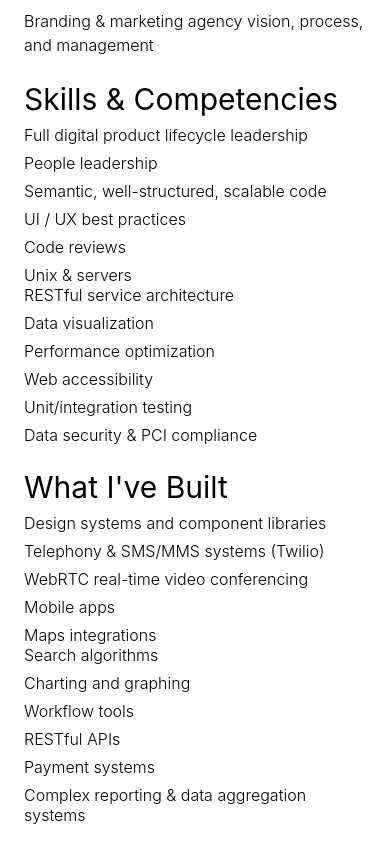
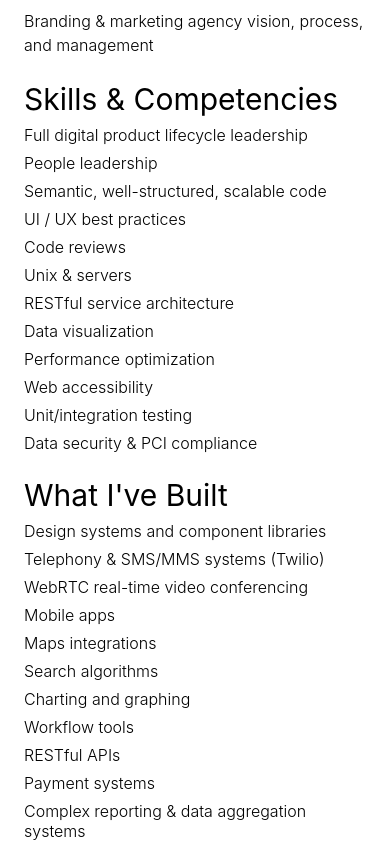
Before and after one commit to DerektheDev/derekthe-dev, a Next.js app: page /resume in a window 390 px wide. Shown: the part 2221-3064 px from the top of the page. Built offline with nearby package versions, Linux system fonts and the light colour scheme.

Commit message:
fix small spacing issue on mobile

```diff
--- a/pages/resume/list.js
+++ b/pages/resume/list.js
@@ -5,7 +5,7 @@ const List = ({ title = "Default", entries = [] }) => {
   return (
     <div>
       <h2 className="text-3xl font-normal mb-2">{title}</h2>
-      <div className="grid grid-cols-1 gap-x-4 font-light md:grid-cols-2">
+      <div className="grid grid-cols-1 gap-x-4 gap-y-2 font-light md:grid-cols-2">
         {[firstHalf, secondHalf].map((entries, halfIndex) => {
           return (
             <ul key={halfIndex} className="flex flex-col gap-y-2">
```
